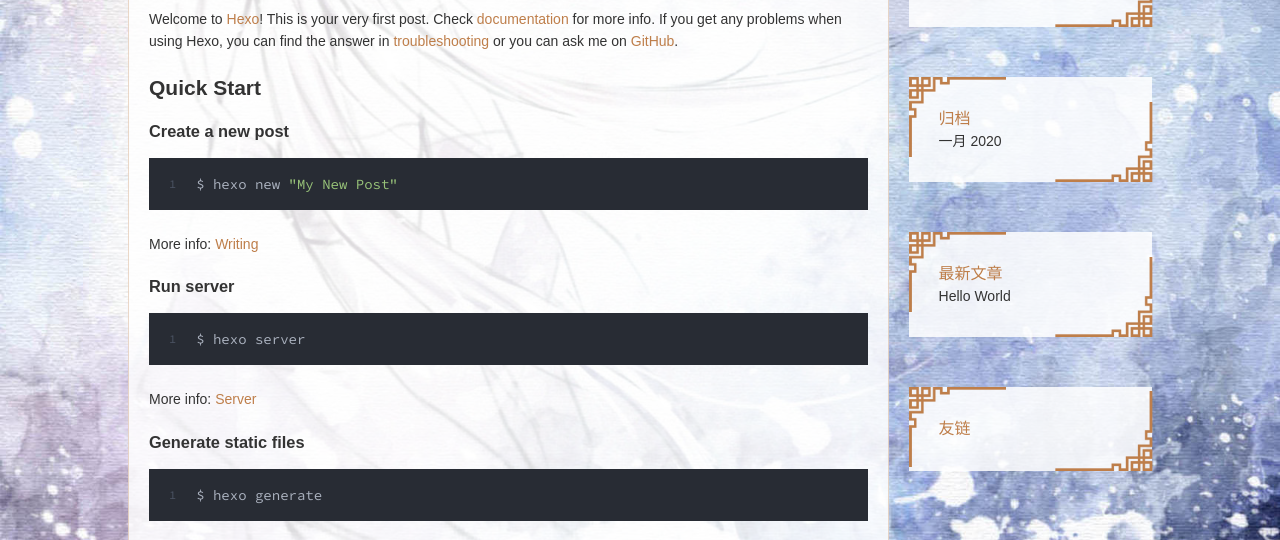
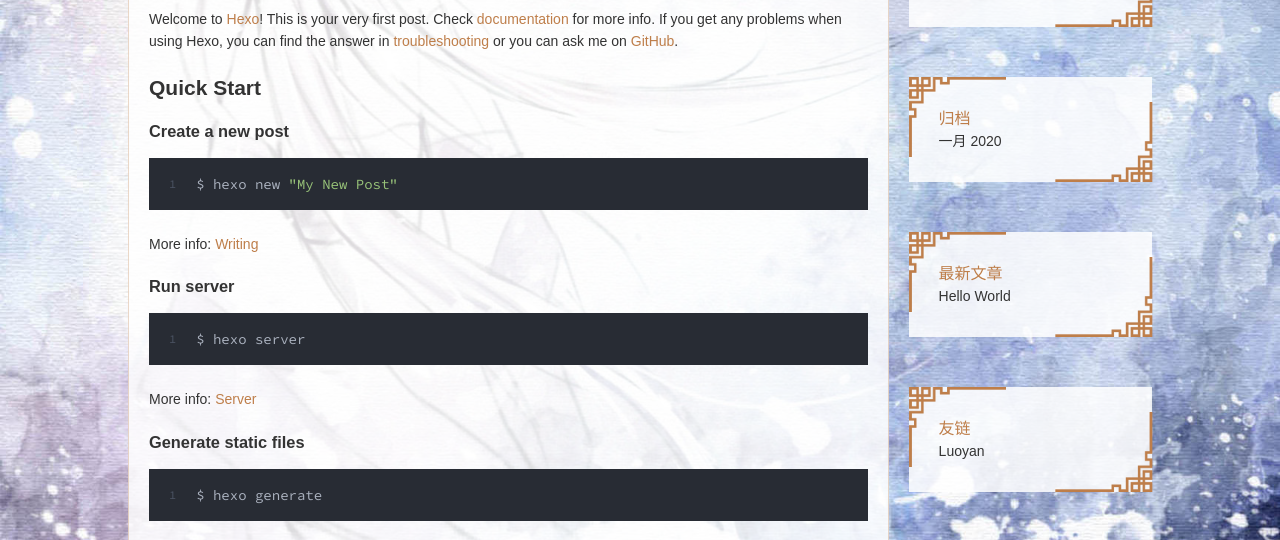
Before and after one commit to YvYei/YvYei.github.io, a plain HTML site: page 2020/01/08/hello-world/index.html in a window 1280 px wide. Shown: the part 233-773 px from the top of the page. Drawn offline with nearby package versions, Linux system fonts and the light colour scheme; some packages are replaced by stand-ins of ours; no server answers; a script that the page names is missing.

Commit message:
Site updated: 2020-01-09 10:14:07

```diff
--- a/2020/01/08/hello-world/index.html
+++ b/2020/01/08/hello-world/index.html
@@ -189,6 +189,9 @@ gitment.render('gitmentContainer')
     <h3 class="widget-title">友链</h3>
     <div class="widget">
 
+        <a style="display: block;" href="/blog.zerone.org.cn" title target='_blank'
+        >Luoyan</a>
+
     </div>
   </div>
 
```
Also changed, not shown: archives/2020/01/index.html (+3 -0 lines), archives/2020/index.html (+3 -0 lines), archives/index.html (+3 -0 lines), index.html (+3 -0 lines).
